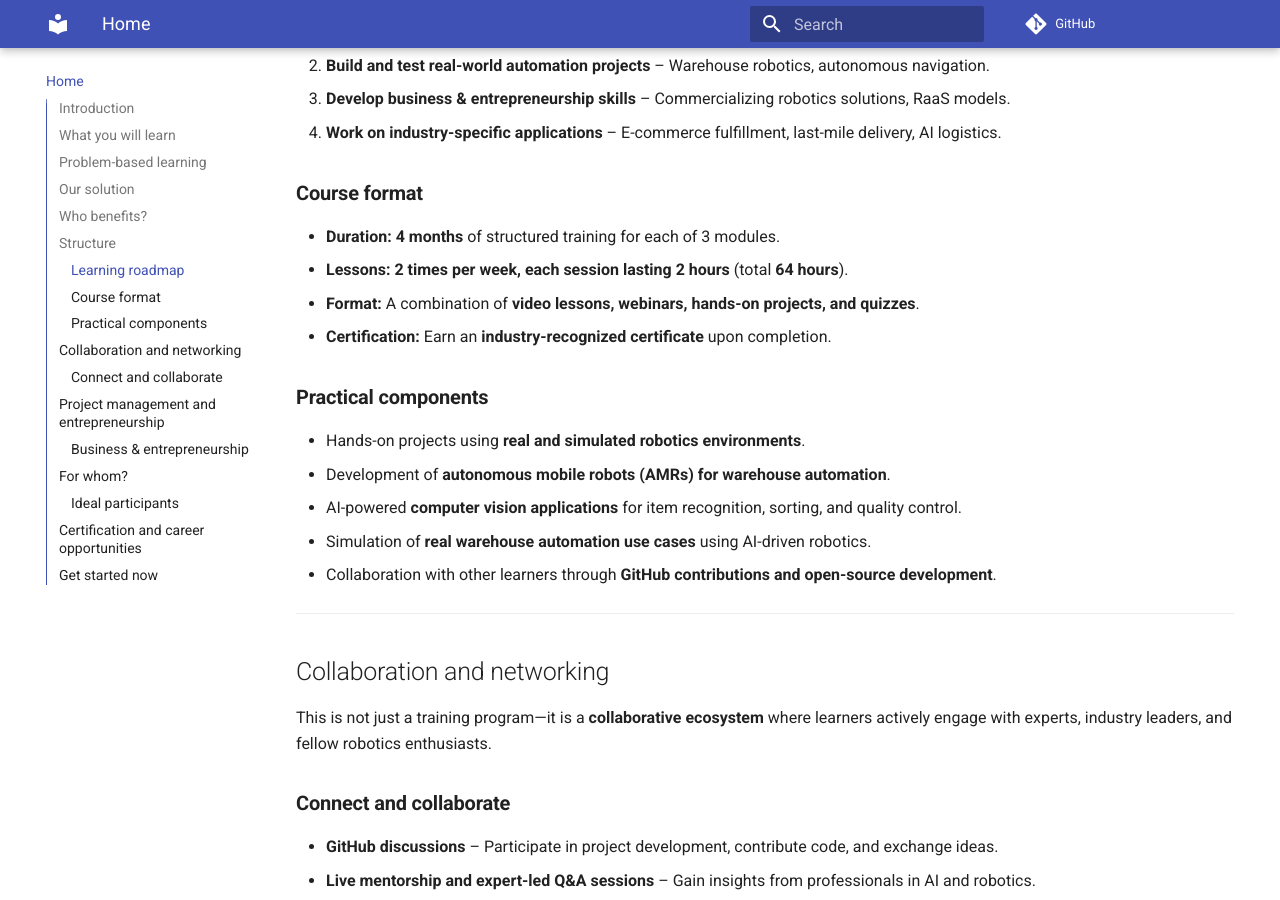
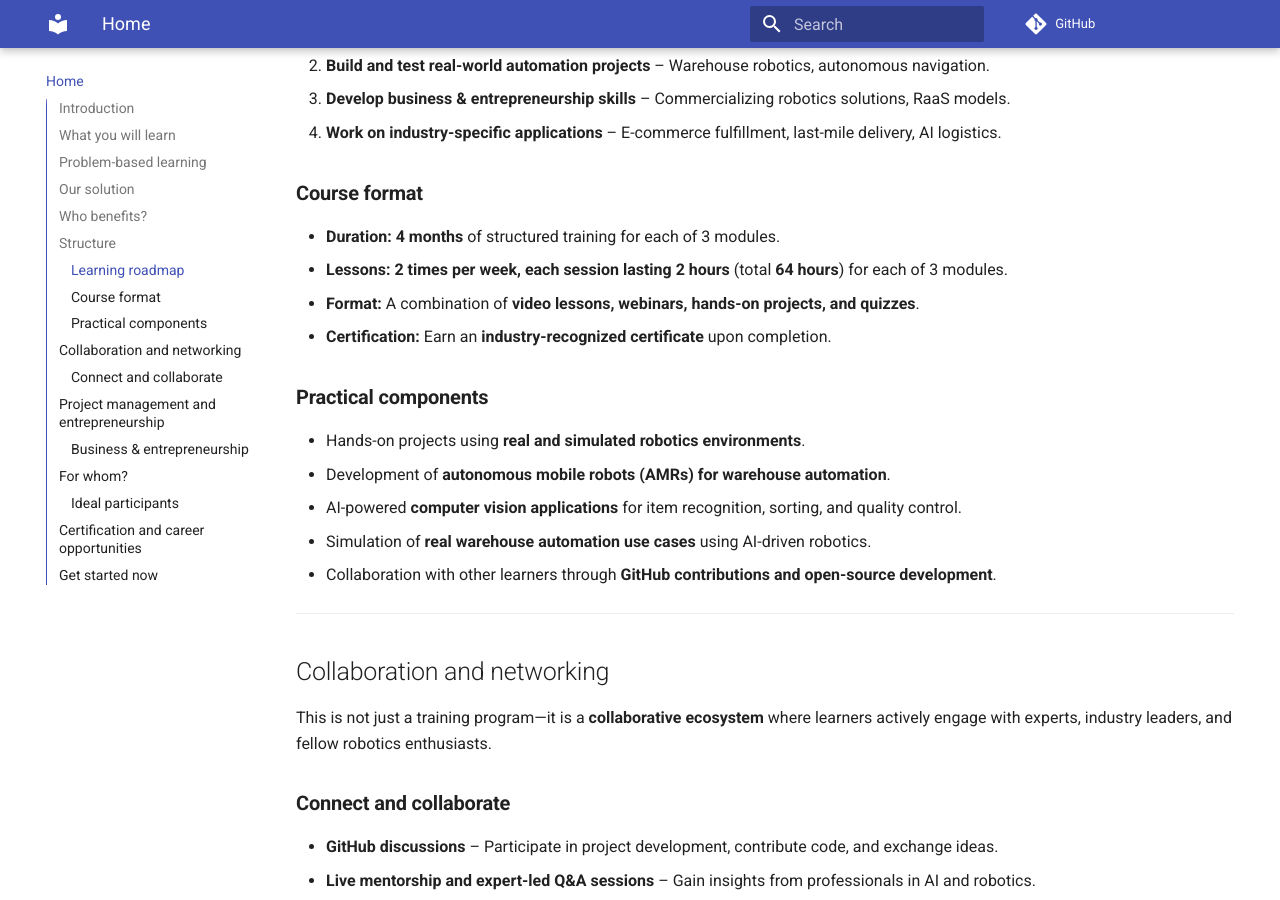
Before and after one commit to BotshareAI/Botshare_book, an MkDocs documentation site: the page built from docs/index.md, in a window 1280 px wide and 900 px high, scrolled down 1857 px. Built offline with MkDocs 1.6.1 and Material for MkDocs 9.7.7, drawn with Linux system fonts in a browser that asks for light colours.

Commit message:
Update index.md

```diff
--- a/docs/index.md
+++ b/docs/index.md
@@ -57,7 +57,7 @@ This initiative is structured as a **problem-based, hands-on learning program**
 
 ### **Course format**
 - **Duration:** **4 months** of structured training for each of 3 modules.
-- **Lessons:** **2 times per week, each session lasting 2 hours** (total **64 hours**).
+- **Lessons:** **2 times per week, each session lasting 2 hours** (total **64 hours**) for each of 3 modules.
 - **Format:** A combination of **video lessons, webinars, hands-on projects, and quizzes**.
 - **Certification:** Earn an **industry-recognized certificate** upon completion.
 
```
